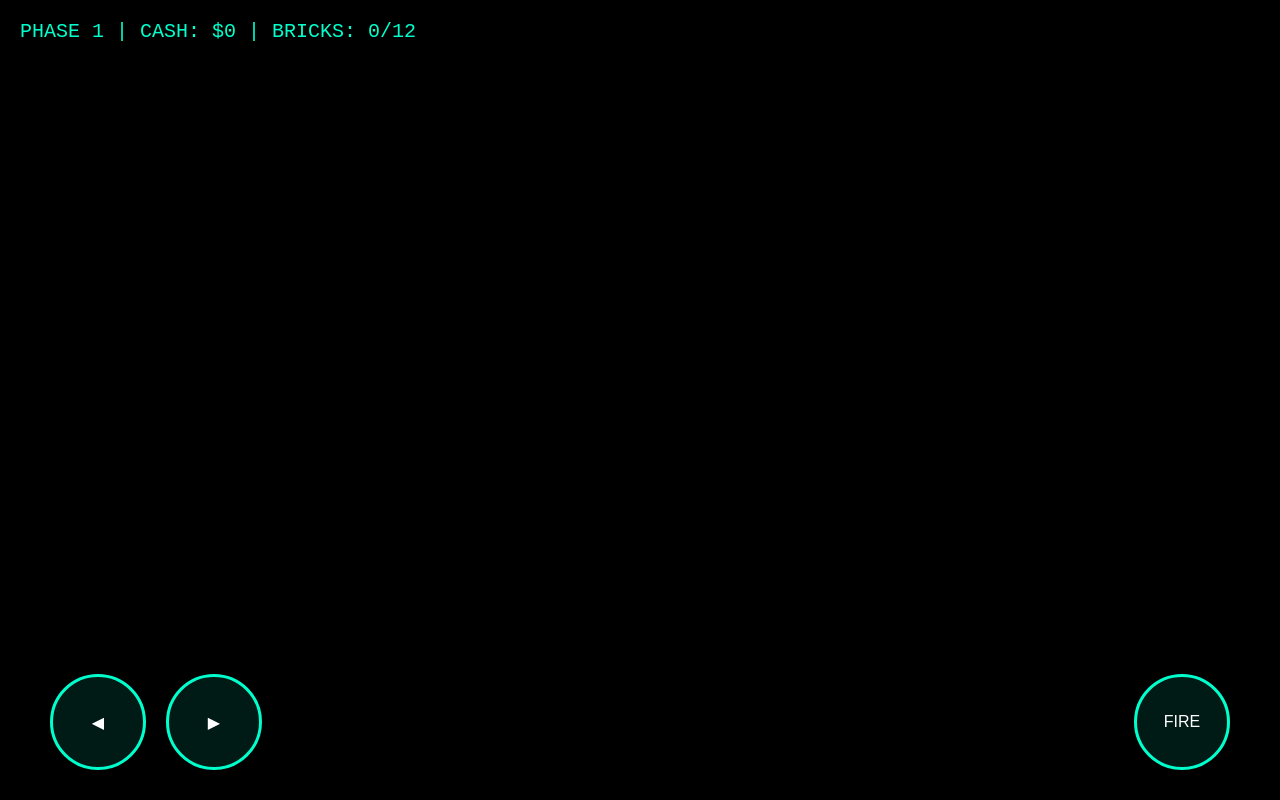
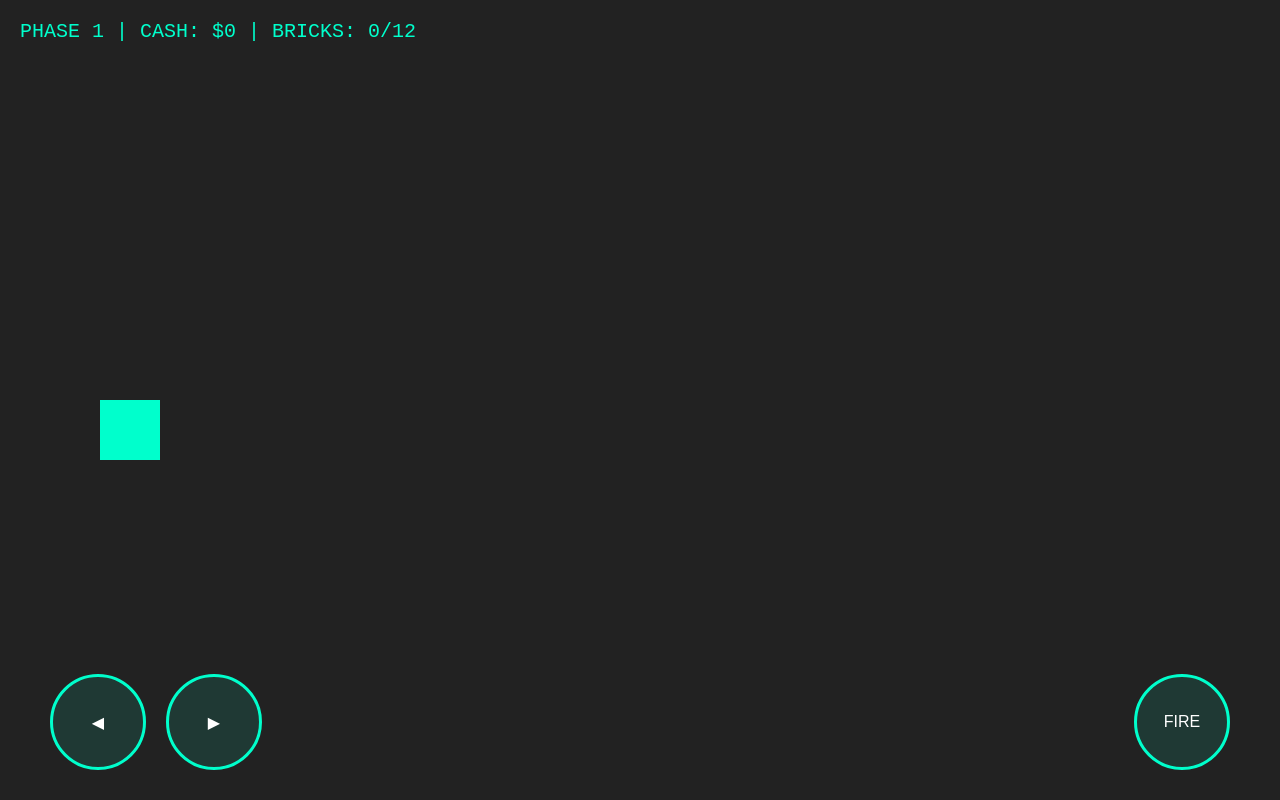
Before and after one commit to BIGjerry13ern/dnd-tracker-app, a plain HTML site: page index.html in a window 1280 px wide. Drawn offline with Linux system fonts and the light colour scheme.

Commit message:
Update index.html

```diff
--- a/index.html
+++ b/index.html
@@ -2,13 +2,14 @@
 <html lang="en">
 <head>
     <meta charset="UTF-8">
+    <meta name="viewport" content="width=device-width, initial-scale=1.0, maximum-scale=1.0, user-scalable=no">
     <title>OAKHAVEN | The Hustle</title>
     <style>
         body { margin: 0; background: #000; overflow: hidden; touch-action: none; }
-        canvas { display: block; image-rendering: pixelated; image-rendering: crisp-edges; }
-        #hud { position: absolute; top: 20px; left: 20px; color: #00ffcc; font-family: 'Courier New', monospace; font-size: 20px; pointer-events: none; }
-        .controls { position: absolute; bottom: 30px; width: 100%; display: flex; justify-content: space-between; padding: 0 50px; box-sizing: border-box; }
-        .btn { width: 90px; height: 90px; border-radius: 50%; border: 3px solid #00ffcc; display: flex; align-items: center; justify-content: center; color: white; background: rgba(0,255,204,0.1); font-family: sans-serif; }
+        canvas { display: block; image-rendering: pixelated; image-rendering: crisp-edges; width: 100vw; height: 100vh; }
+        #hud { position: absolute; top: 20px; left: 20px; color: #00ffcc; font-family: 'Courier New', monospace; font-size: 20px; pointer-events: none; z-index: 10; }
+        .controls { position: absolute; bottom: 30px; width: 100%; display: flex; justify-content: space-between; padding: 0 50px; box-sizing: border-box; z-index: 20; }
+        .btn { width: 90px; height: 90px; border-radius: 50%; border: 3px solid #00ffcc; display: flex; align-items: center; justify-content: center; color: white; background: rgba(0,255,204,0.1); font-family: sans-serif; cursor: pointer; user-select: none; }
     </style>
 </head>
 <body>
@@ -30,26 +31,27 @@
 <script>
     const canvas = document.getElementById('canvas');
     const ctx = canvas.getContext('2d');
-    canvas.width = window.innerWidth; canvas.height = window.innerHeight;
+    canvas.width = window.innerWidth;
+    canvas.height = window.innerHeight;
 
-    // Assets
+    // Assets: Ensure these filenames match your local files EXACTLY
     const hero = new Image(); hero.src = 'hero_spritesheet.png';
     const bg = new Image(); bg.src = 'city_bg.png';
 
-    // Game Logic
     const keys = { left: false, right: false, fire: false };
     const player = { x: 100, y: 400, frame: 0, frameCount: 0, speed: 6 };
     let bullets = [];
 
     function shoot() {
+        keys.fire = true;
         bullets.push({ x: player.x + 30, y: player.y + 10, vx: 20 });
+        setTimeout(() => keys.fire = false, 200); // Visual trigger duration
     }
 
     function update() {
         if(keys.left) player.x -= player.speed;
         if(keys.right) player.x += player.speed;
 
-        // Animate based on movement
         if(keys.left || keys.right) {
             player.frameCount++;
             if(player.frameCount % 8 === 0) player.frame = (player.frame + 1) % 4;
@@ -66,16 +68,24 @@
     function draw() {
         ctx.clearRect(0, 0, canvas.width, canvas.height);
 
-        // Draw Background
-        ctx.drawImage(bg, 0, 0, canvas.width, canvas.height);
+        // 1. Draw Background (Safety check: draw grey if image missing)
+        if (bg.complete && bg.naturalWidth !== 0) {
+            ctx.drawImage(bg, 0, 0, canvas.width, canvas.height);
+        } else {
+            ctx.fillStyle = '#222';
+            ctx.fillRect(0, 0, canvas.width, canvas.height);
+        }
 
-        // Determine Sprite Row: Idle=0, Run=1, Shoot=2
-        const row = keys.fire ? 2 : (keys.left || keys.right ? 1 : 0);
+        // 2. Draw Player (Safety check: draw green block if sprite missing)
+        if (hero.complete && hero.naturalWidth !== 0) {
+            const row = keys.fire ? 2 : (keys.left || keys.right ? 1 : 0);
+            ctx.drawImage(hero, player.frame * 32, row * 32, 32, 32, player.x, player.y, 96, 96);
+        } else {
+            ctx.fillStyle = '#00ffcc';
+            ctx.fillRect(player.x, player.y, 60, 60);
+        }
 
-        // Draw Player Sprite (Assumes 32x32 frames)
-        ctx.drawImage(hero, player.frame * 32, row * 32, 32, 32, player.x, player.y, 96, 96);
-
-        // Draw Bullets
+        // 3. Draw Bullets
         ctx.fillStyle = '#ffcc00';
         bullets.forEach(b => ctx.fillRect(b.x, b.y, 15, 5));
 
@@ -83,7 +93,7 @@
         requestAnimationFrame(draw);
     }
 
-    // Input Listeners
+    // Keyboard support
     window.addEventListener('keydown', (e) => {
         if(e.key === 'ArrowLeft') keys.left = true;
         if(e.key === 'ArrowRight') keys.right = true;
```
